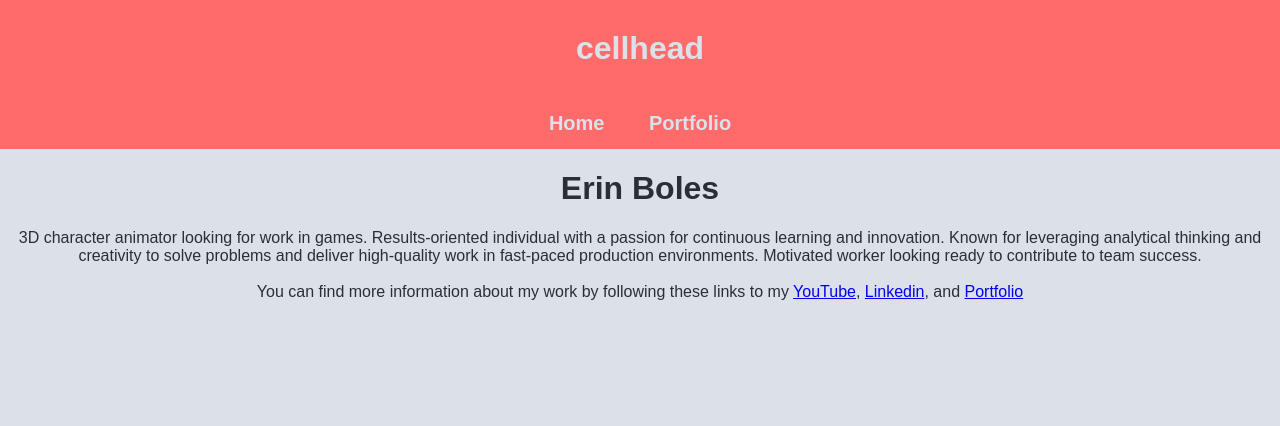
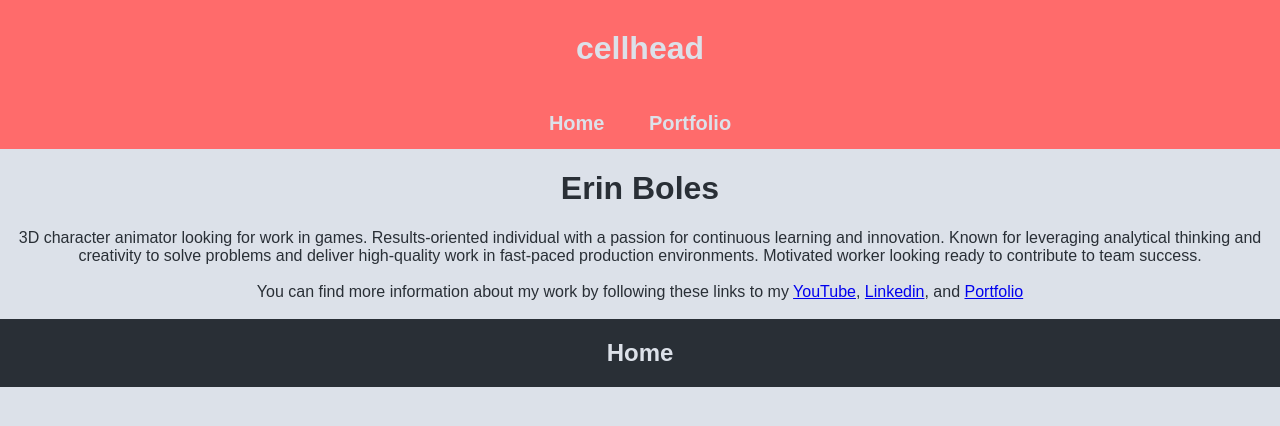
Before and after one commit to cellhead/cellhead.github.io, a Jekyll site: the page index.html, which Jekyll copies as it is, in a window 1280 px wide. Shown: the top 426 px of the page. Built offline with Jekyll 4.4.1, drawn with Linux system fonts in a browser that asks for light colours.

Commit message:
reversing changes to footer

```diff
--- a/_includes/style.css
+++ b/_includes/style.css
@@ -72,10 +72,6 @@ body{
     display: inline-block;
     text-decoration: none;
     color: var(--text-light);
-    position: fixed;
-    left: 0;
-    bottom: 0;
-    width: 100%;
   }
 Iframe{
     border: 0;
```
